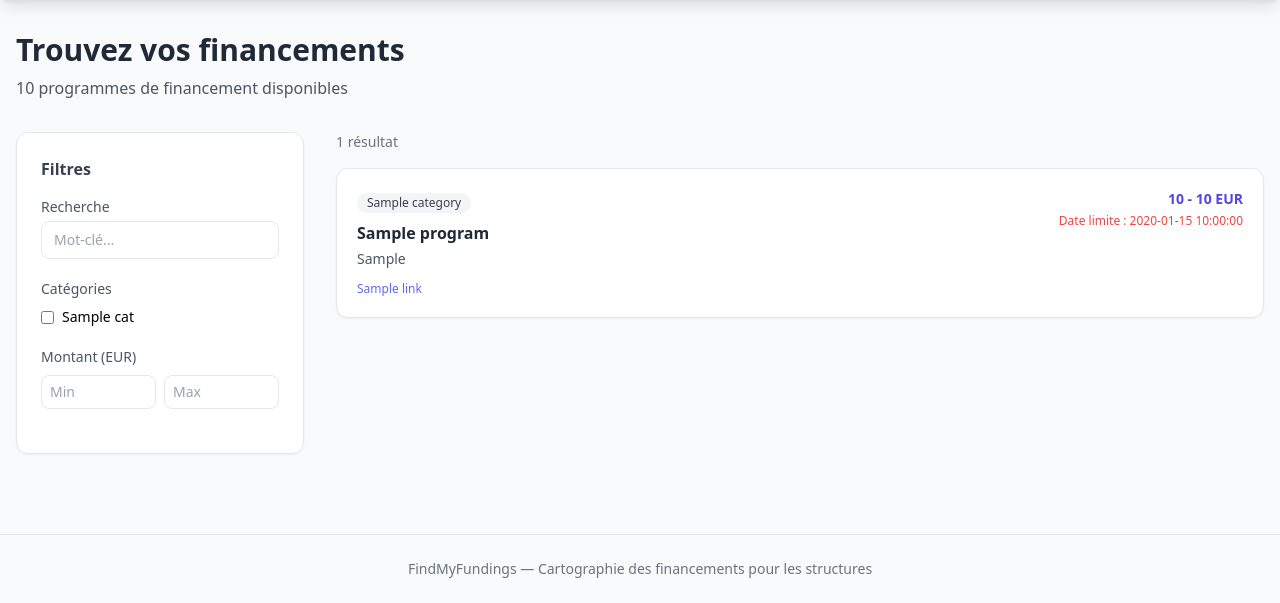
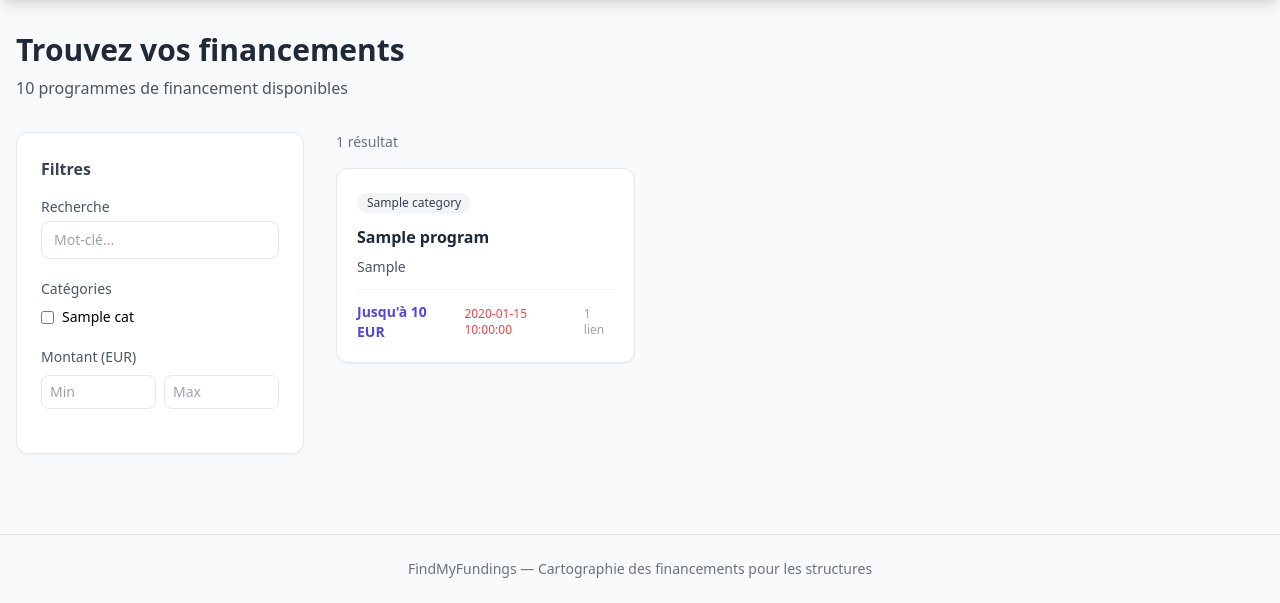
Before and after one commit to Tatayoyoh/findmyfunding, a FastAPI app: template src/findmyfundings/templates/index.html in a window 1280 px wide. Shown: the part 60-663 px from the top of the page. Run offline with FastAPI, Linux system fonts and the light colour scheme; the template is opened without the code that fills it: most values are stand-ins (such as "Sample title", 1, 10 or a date in 2020); some libraries are stand-ins or nearby versions.

Commit message:
Search result is now "card style" display

```diff
--- a/src/findmyfundings/templates/partials/program_card.html
+++ b/src/findmyfundings/templates/partials/program_card.html
@@ -1,7 +1,6 @@
-<a href="/program/{{ program.id }}" class="block bg-white rounded-xl shadow-sm border hover:shadow-md transition p-5">
-    <div class="flex items-start justify-between gap-4">
-        <div class="flex-1 min-w-0">
-            <span class="inline-block text-xs font-medium px-2.5 py-0.5 rounded-full mb-2
+<a href="/program/{{ program.id }}" class="flex flex-col bg-white rounded-xl shadow-sm border hover:shadow-md transition p-5 h-full">
+    <div class="mb-3">
+        <span class="inline-block text-xs font-medium px-2.5 py-0.5 rounded-full
             {% if 'européen' in program.category.lower() %}bg-blue-100 text-blue-700
             {% elif 'publique' in program.category.lower() %}bg-green-100 text-green-700
             {% elif 'BPI' in program.category %}bg-orange-100 text-orange-700
@@ -11,17 +10,20 @@
             {% else %}bg-gray-100 text-gray-700{% endif %}">
             {{ program.category }}
         </span>
-            <h3 class="font-semibold text-gray-800 truncate">{{ program.name }}</h3>
+    </div>
+
+    <h3 class="font-semibold text-gray-800 mb-2 line-clamp-2">{{ program.name }}</h3>
 
     {% if program.project_types %}
-            <p class="text-sm text-gray-600 mt-1 line-clamp-2">{{ program.project_types[:200] }}</p>
+    <p class="text-sm text-gray-600 line-clamp-3 mb-3 flex-1">{{ program.project_types[:200] }}</p>
+    {% else %}
+    <div class="flex-1"></div>
     {% endif %}
-        </div>
 
-        <div class="text-right shrink-0">
+    <div class="mt-auto pt-3 border-t border-gray-100 flex items-center justify-between gap-2">
         {% if program.min_amount_eur or program.max_amount_eur %}
         <p class="text-sm font-semibold text-indigo-600">
-                {% if program.min_amount_eur and program.max_amount_eur %}
+            {% if program.min_amount_eur and program.max_amount_eur and program.min_amount_eur != program.max_amount_eur %}
                 {{ "{:,.0f}".format(program.min_amount_eur).replace(",", " ") }} - {{ "{:,.0f}".format(program.max_amount_eur).replace(",", " ") }} EUR
             {% elif program.max_amount_eur %}
                 Jusqu'à {{ "{:,.0f}".format(program.max_amount_eur).replace(",", " ") }} EUR
@@ -29,19 +31,16 @@
                 À partir de {{ "{:,.0f}".format(program.min_amount_eur).replace(",", " ") }} EUR
             {% endif %}
         </p>
+        {% else %}
+        <span></span>
         {% endif %}
 
         {% if program.next_deadline %}
-            <p class="text-xs text-red-500 mt-1">Date limite : {{ program.next_deadline }}</p>
+        <p class="text-xs text-red-500">{{ program.next_deadline }}</p>
+        {% endif %}
+
+        {% if program.source_urls %}
+        <span class="text-xs text-gray-400">{{ program.source_urls|length }} lien{{ 's' if program.source_urls|length > 1 else '' }}</span>
         {% endif %}
     </div>
-    </div>
-
-    {% if program.source_urls %}
-    <div class="mt-3 flex gap-2 flex-wrap">
-        {% for link in program.source_urls[:3] %}
-        <span class="text-xs text-indigo-500">{{ link.label or 'Lien' }}</span>
-        {% endfor %}
-    </div>
-    {% endif %}
 </a>
--- a/src/findmyfundings/templates/partials/program_list.html
+++ b/src/findmyfundings/templates/partials/program_list.html
@@ -1,12 +1,16 @@
-<div class="space-y-4">
+<div>
     <p class="text-sm text-gray-500 mb-4">{{ programs|length }} résultat{{ 's' if programs|length > 1 else '' }}</p>
 
-    {% for program in programs %}
-    {% include "partials/program_card.html" %}
-    {% else %}
+    <div class="grid grid-cols-1 md:grid-cols-2 xl:grid-cols-3 gap-4">
+        {% for program in programs %}
+        {% include "partials/program_card.html" %}
+        {% endfor %}
+    </div>
+
+    {% if not programs %}
     <div class="text-center py-12 text-gray-400">
         <p class="text-lg">Aucun programme trouvé</p>
         <p class="text-sm mt-1">Essayez d'ajuster vos filtres</p>
     </div>
-    {% endfor %}
+    {% endif %}
 </div>
```
Lines whose indentation alone changed are shown as unchanged.
